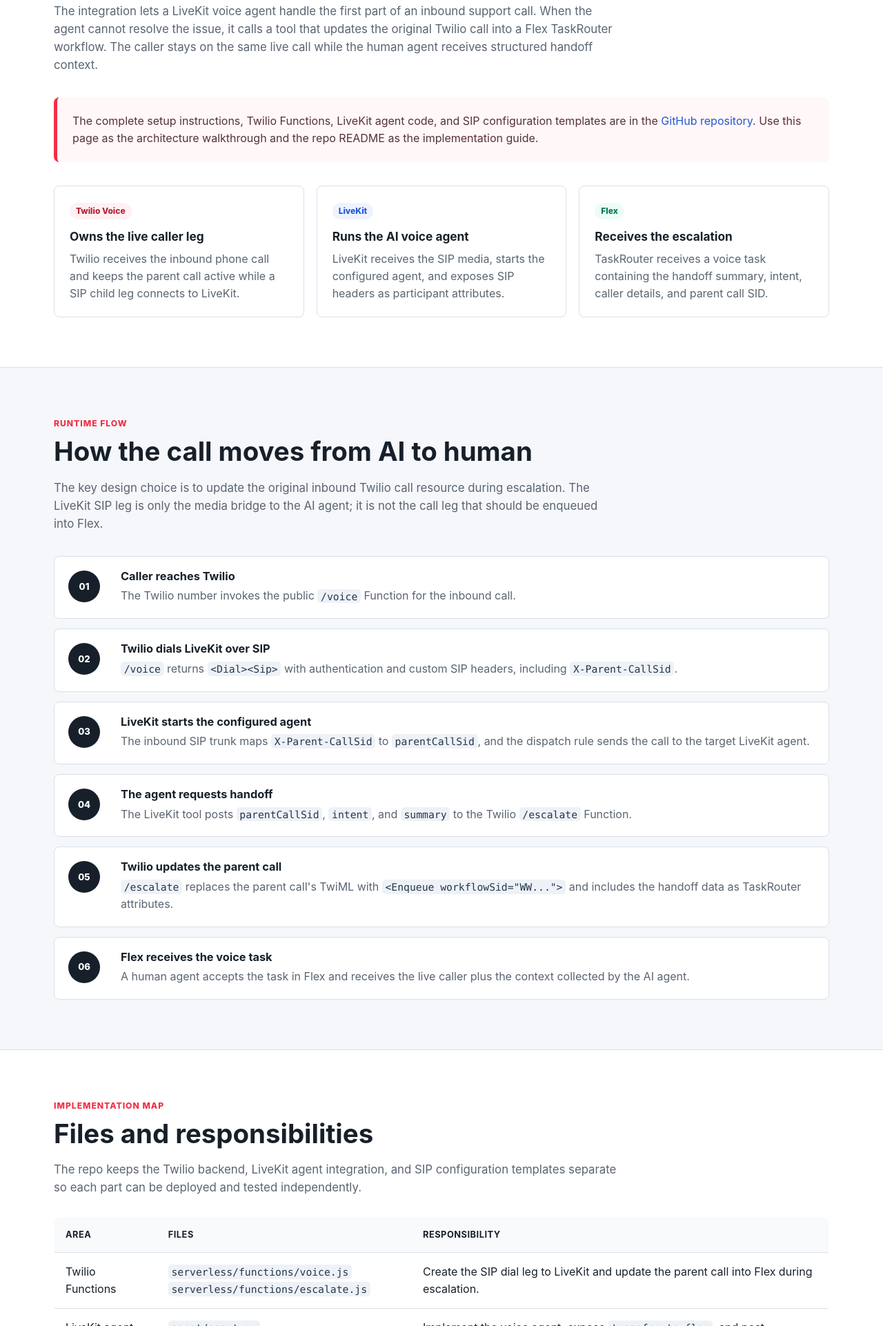
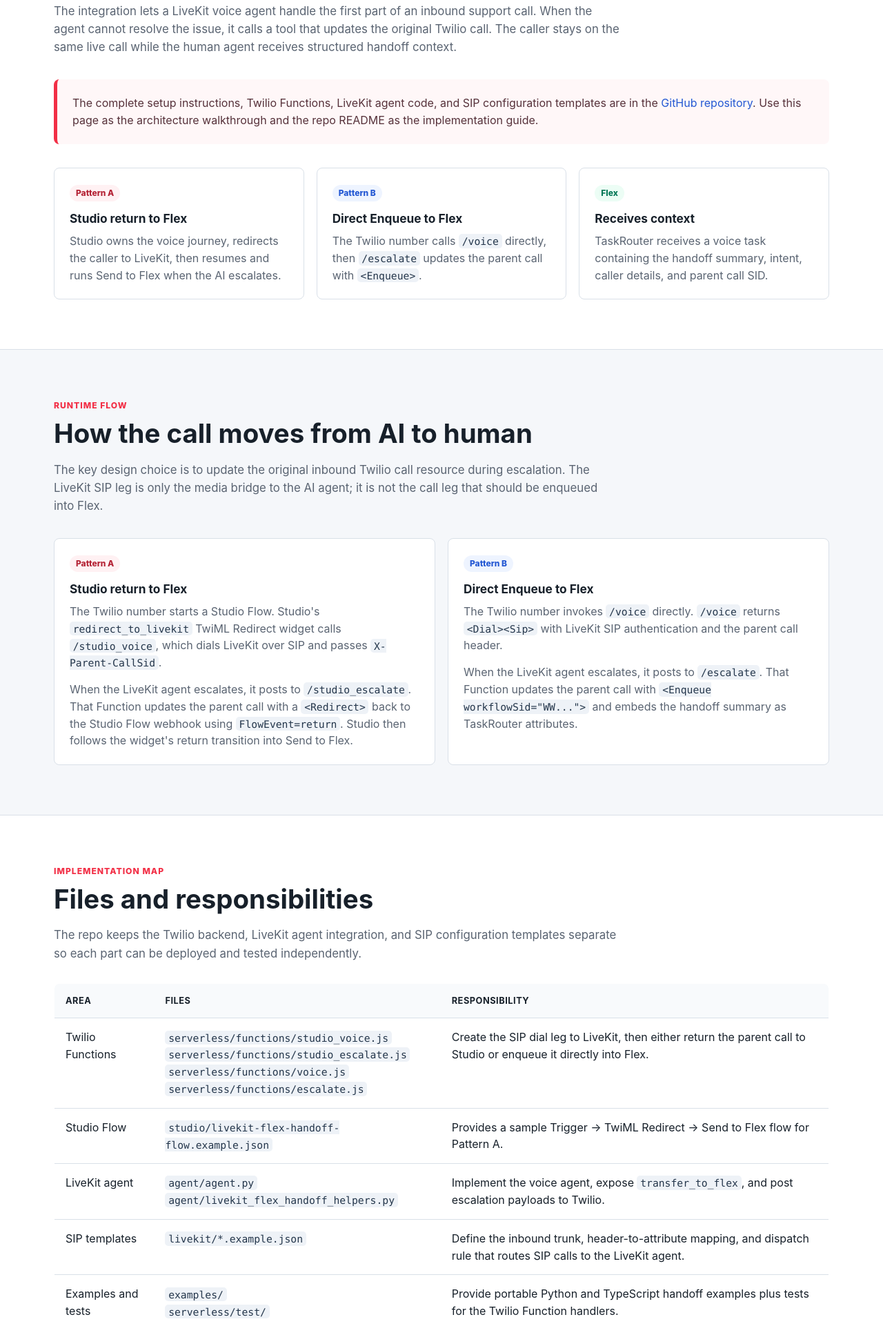
Before and after one commit to rbangueses/twilio-livekit-call-handoff-blueprint, a plain HTML site: page index.html in a window 1280 px wide. Shown: the part 878-2800 px from the top of the page at 69% size. Drawn offline with Linux system fonts and the light colour scheme.

Commit message:
Update Pages blueprint for both escalation patterns

```diff
--- a/index.html
+++ b/index.html
@@ -221,6 +221,10 @@
         color: var(--muted);
       }
 
+      .card p + p {
+        margin-top: 14px;
+      }
+
       .badge {
         display: inline-flex;
         align-items: center;
@@ -416,14 +420,14 @@
 
         <div class="hero-diagram" aria-label="Architecture diagram">
           <div class="diagram-head">
-            <span><strong>Pattern:</strong> SIP to LiveKit, parent call update to Flex</span>
-            <span>Voice + TaskRouter</span>
+            <span><strong>Patterns:</strong> Studio return or direct Enqueue</span>
+            <span>Voice + LiveKit + Flex</span>
           </div>
           <div class="diagram-wrap">
             <svg viewBox="0 0 920 610" role="img" aria-labelledby="diagram-title diagram-desc">
               <title id="diagram-title">LiveKit to Twilio Flex handoff architecture</title>
               <desc id="diagram-desc">
-                Caller reaches Twilio, Twilio dials LiveKit over SIP, LiveKit agent escalates through Twilio Functions, and Twilio updates the original parent call into Flex TaskRouter.
+                Caller reaches Twilio, Twilio sends the call to LiveKit over SIP, LiveKit agent escalates through Twilio Functions, and Twilio either returns to Studio Send to Flex or directly enqueues the original parent call.
               </desc>
               <defs>
                 <marker id="arrow" markerWidth="12" markerHeight="12" refX="10" refY="6" orient="auto">
@@ -447,9 +451,9 @@
               <text x="108" y="101" text-anchor="middle" class="small">Inbound voice call</text>
 
               <rect x="260" y="24" width="210" height="116" rx="8" class="box-red" />
-              <text x="365" y="64" text-anchor="middle" class="label">Twilio Function</text>
-              <text x="365" y="88" text-anchor="middle" class="small">/voice returns &lt;Dial&gt;&lt;Sip&gt;</text>
-              <text x="365" y="112" text-anchor="middle" class="small">adds X-Parent-CallSid</text>
+              <text x="365" y="64" text-anchor="middle" class="label">Twilio Entry</text>
+              <text x="365" y="88" text-anchor="middle" class="small">Studio TwiML Redirect or /voice</text>
+              <text x="365" y="112" text-anchor="middle" class="small">dials SIP + parent CallSid</text>
 
               <rect x="560" y="24" width="220" height="116" rx="8" class="box-blue" />
               <text x="670" y="64" text-anchor="middle" class="label">LiveKit SIP</text>
@@ -462,13 +466,13 @@
               <text x="670" y="332" text-anchor="middle" class="small">calls transfer_to_flex</text>
 
               <rect x="260" y="244" width="210" height="112" rx="8" class="box-red" />
-              <text x="365" y="284" text-anchor="middle" class="label">Twilio Function</text>
-              <text x="365" y="308" text-anchor="middle" class="small">/escalate updates parent</text>
-              <text x="365" y="332" text-anchor="middle" class="small">&lt;Enqueue workflowSid&gt;</text>
+              <text x="365" y="284" text-anchor="middle" class="label">Twilio Handoff</text>
+              <text x="365" y="308" text-anchor="middle" class="small">/studio_escalate returns to Studio</text>
+              <text x="365" y="332" text-anchor="middle" class="small">or /escalate enqueues directly</text>
 
               <rect x="260" y="454" width="210" height="104" rx="8" class="box-teal" />
-              <text x="365" y="494" text-anchor="middle" class="label">TaskRouter</text>
-              <text x="365" y="518" text-anchor="middle" class="small">voice task + attributes</text>
+              <text x="365" y="494" text-anchor="middle" class="label">Studio or TaskRouter</text>
+              <text x="365" y="518" text-anchor="middle" class="small">Send to Flex or Enqueue</text>
               <text x="365" y="542" text-anchor="middle" class="small">summary, intent, CallSid</text>
 
               <rect x="560" y="454" width="220" height="104" rx="8" class="box-teal" />
@@ -487,7 +491,7 @@
               <text x="512" y="64" text-anchor="middle" class="tiny">2 SIP</text>
               <text x="700" y="198" text-anchor="middle" class="tiny">3 AGENT SESSION</text>
               <text x="520" y="284" text-anchor="middle" class="tiny">4 ESCALATE</text>
-              <text x="412" y="408" text-anchor="middle" class="tiny">5 PARENT CALL UPDATE</text>
+              <text x="412" y="408" text-anchor="middle" class="tiny">5 ROUTE PARENT CALL</text>
               <text x="515" y="488" text-anchor="middle" class="tiny">6 ROUTE</text>
 
               <rect x="34" y="212" width="390" height="86" rx="8" fill="#f8fafc" stroke="#d9e0e8" />
@@ -508,9 +512,9 @@
           <p class="section-lede">
             The integration lets a LiveKit voice agent handle the first part of
             an inbound support call. When the agent cannot resolve the issue,
-            it calls a tool that updates the original Twilio call into a Flex
-            TaskRouter workflow. The caller stays on the same live call while
-            the human agent receives structured handoff context.
+            it calls a tool that updates the original Twilio call. The caller
+            stays on the same live call while the human agent receives
+            structured handoff context.
           </p>
 
           <div class="callout">
@@ -525,24 +529,25 @@
 
           <div class="grid three">
             <div class="card">
-              <span class="badge">Twilio Voice</span>
-              <h3>Owns the live caller leg</h3>
+              <span class="badge">Pattern A</span>
+              <h3>Studio return to Flex</h3>
               <p>
-                Twilio receives the inbound phone call and keeps the parent call
-                active while a SIP child leg connects to LiveKit.
+                Studio owns the voice journey, redirects the caller to LiveKit,
+                then resumes and runs Send to Flex when the AI escalates.
               </p>
             </div>
             <div class="card">
-              <span class="badge blue">LiveKit</span>
-              <h3>Runs the AI voice agent</h3>
+              <span class="badge blue">Pattern B</span>
+              <h3>Direct Enqueue to Flex</h3>
               <p>
-                LiveKit receives the SIP media, starts the configured agent, and
-                exposes SIP headers as participant attributes.
+                The Twilio number calls <code>/voice</code> directly, then
+                <code>/escalate</code> updates the parent call with
+                <code>&lt;Enqueue&gt;</code>.
               </p>
             </div>
             <div class="card">
               <span class="badge teal">Flex</span>
-              <h3>Receives the escalation</h3>
+              <h3>Receives context</h3>
               <p>
                 TaskRouter receives a voice task containing the handoff summary,
                 intent, caller details, and parent call SID.
@@ -563,64 +568,38 @@
             enqueued into Flex.
           </p>
 
-          <div class="flow">
-            <div class="flow-item">
-              <div>
-                <h3>Caller reaches Twilio</h3>
+          <div class="grid two">
+            <div class="card">
+              <span class="badge">Pattern A</span>
+              <h3>Studio return to Flex</h3>
               <p>
-                  The Twilio number invokes the public <code>/voice</code>
-                  Function for the inbound call.
+                The Twilio number starts a Studio Flow. Studio's
+                <code>redirect_to_livekit</code> TwiML Redirect widget calls
+                <code>/studio_voice</code>, which dials LiveKit over SIP and
+                passes <code>X-Parent-CallSid</code>.
+              </p>
+              <p>
+                When the LiveKit agent escalates, it posts to
+                <code>/studio_escalate</code>. That Function updates the parent
+                call with a <code>&lt;Redirect&gt;</code> back to the Studio
+                Flow webhook using <code>FlowEvent=return</code>. Studio then
+                follows the widget's return transition into Send to Flex.
               </p>
             </div>
-            </div>
-            <div class="flow-item">
-              <div>
-                <h3>Twilio dials LiveKit over SIP</h3>
+            <div class="card">
+              <span class="badge blue">Pattern B</span>
+              <h3>Direct Enqueue to Flex</h3>
               <p>
+                The Twilio number invokes <code>/voice</code> directly.
                 <code>/voice</code> returns <code>&lt;Dial&gt;&lt;Sip&gt;</code>
-                  with authentication and custom SIP headers, including
-                  <code>X-Parent-CallSid</code>.
+                with LiveKit SIP authentication and the parent call header.
               </p>
-              </div>
-            </div>
-            <div class="flow-item">
-              <div>
-                <h3>LiveKit starts the configured agent</h3>
               <p>
-                  The inbound SIP trunk maps <code>X-Parent-CallSid</code> to
-                  <code>parentCallSid</code>, and the dispatch rule sends the
-                  call to the target LiveKit agent.
+                When the LiveKit agent escalates, it posts to
+                <code>/escalate</code>. That Function updates the parent call
+                with <code>&lt;Enqueue workflowSid="WW..."&gt;</code> and
+                embeds the handoff summary as TaskRouter attributes.
               </p>
-              </div>
-            </div>
-            <div class="flow-item">
-              <div>
-                <h3>The agent requests handoff</h3>
-                <p>
-                  The LiveKit tool posts <code>parentCallSid</code>,
-                  <code>intent</code>, and <code>summary</code> to the Twilio
-                  <code>/escalate</code> Function.
-                </p>
-              </div>
-            </div>
-            <div class="flow-item">
-              <div>
-                <h3>Twilio updates the parent call</h3>
-                <p>
-                  <code>/escalate</code> replaces the parent call's TwiML with
-                  <code>&lt;Enqueue workflowSid="WW..."&gt;</code> and includes
-                  the handoff data as TaskRouter attributes.
-                </p>
-              </div>
-            </div>
-            <div class="flow-item">
-              <div>
-                <h3>Flex receives the voice task</h3>
-                <p>
-                  A human agent accepts the task in Flex and receives the live
-                  caller plus the context collected by the AI agent.
-                </p>
-              </div>
             </div>
           </div>
         </div>
@@ -647,10 +626,23 @@
             <tbody>
               <tr>
                 <td>Twilio Functions</td>
-                <td><code>serverless/functions/voice.js</code><br /><code>serverless/functions/escalate.js</code></td>
                 <td>
-                  Create the SIP dial leg to LiveKit and update the parent call
-                  into Flex during escalation.
+                  <code>serverless/functions/studio_voice.js</code><br />
+                  <code>serverless/functions/studio_escalate.js</code><br />
+                  <code>serverless/functions/voice.js</code><br />
+                  <code>serverless/functions/escalate.js</code>
+                </td>
+                <td>
+                  Create the SIP dial leg to LiveKit, then either return the
+                  parent call to Studio or enqueue it directly into Flex.
+                </td>
+              </tr>
+              <tr>
+                <td>Studio Flow</td>
+                <td><code>studio/livekit-flex-handoff-flow.example.json</code></td>
+                <td>
+                  Provides a sample Trigger -> TwiML Redirect -> Send to Flex
+                  flow for Pattern A.
                 </td>
               </tr>
               <tr>
@@ -701,7 +693,13 @@ const sipParams = new URLSearchParams({
 });</code></pre>
             </div>
             <div class="card">
-              <h3>Call update during escalation</h3>
+              <h3>Pattern A: return to Studio</h3>
+              <pre><code>&lt;Redirect method="POST"&gt;
+  .../Flows/FW...?FlowEvent=return
+&lt;/Redirect&gt;</code></pre>
+            </div>
+            <div class="card">
+              <h3>Pattern B: direct Enqueue</h3>
               <pre><code>await client.calls(parentCallSid).update({
   twiml: enqueueTwiml.toString(),
 });</code></pre>
@@ -745,14 +743,16 @@ const sipParams = new URLSearchParams({
       <section class="section alt">
         <div class="shell">
           <p class="section-kicker">Setup Checklist</p>
-          <h2>Build it in four moves</h2>
+          <h2>Build it in five moves</h2>
           <div class="grid two">
             <div class="card">
               <h3>1. Deploy Twilio Functions</h3>
               <p>
-                Deploy <code>/voice</code> and <code>/escalate</code> with the
-                Flex workflow SID, LiveKit SIP host, SIP credentials, and
-                shared handoff token.
+                Deploy <code>/studio_voice</code>,
+                <code>/studio_escalate</code>, <code>/voice</code>, and
+                <code>/escalate</code> with the Flex workflow SID, LiveKit SIP
+                host, SIP credentials, Studio Flow webhook URL, and shared
+                handoff token.
               </p>
             </div>
             <div class="card">
@@ -763,18 +763,27 @@ const sipParams = new URLSearchParams({
               </p>
             </div>
             <div class="card">
-              <h3>3. Configure the Twilio number</h3>
+              <h3>3. Choose number routing</h3>
               <p>
-                Point the Twilio number's incoming voice webhook at the public
+                For Pattern A, point the Twilio number to the Studio Flow
+                webhook. For Pattern B, point it directly at the public
                 <code>/voice</code> Function URL.
               </p>
             </div>
             <div class="card">
-              <h3>4. Add the LiveKit tool</h3>
+              <h3>4. Configure Studio if using Pattern A</h3>
               <p>
-                Add <code>transfer_to_flex</code> to the LiveKit agent and set
-                <code>HANDOFF_SERVICE_URL</code> plus <code>HANDOFF_TOKEN</code>
-                in the agent environment.
+                Import or create the Studio Flow with TwiML Redirect to
+                <code>/studio_voice</code>, then configure Send to Flex with
+                the Flex workflow and voice Channel.
+              </p>
+            </div>
+            <div class="card">
+              <h3>5. Add the LiveKit tool</h3>
+              <p>
+                Add <code>transfer_to_flex</code> to the LiveKit agent. Use
+                <code>/studio_escalate</code> for Pattern A or
+                <code>/escalate</code> for Pattern B.
               </p>
             </div>
           </div>
```
Also changed, not shown: livekit-flex-handoff-reference-blueprint.html (+97 -88 lines). Lines whose indentation alone changed are shown as unchanged.
